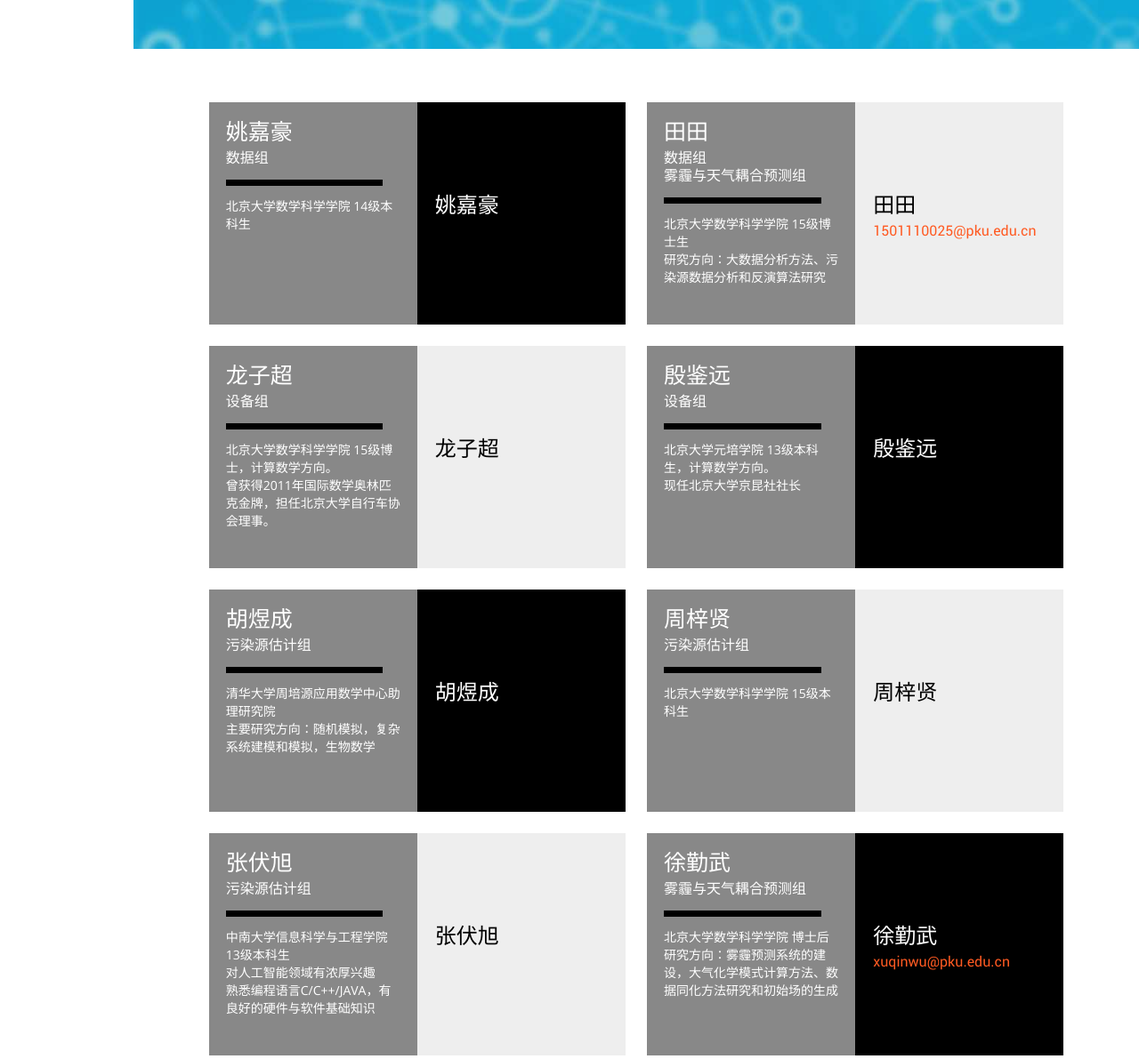
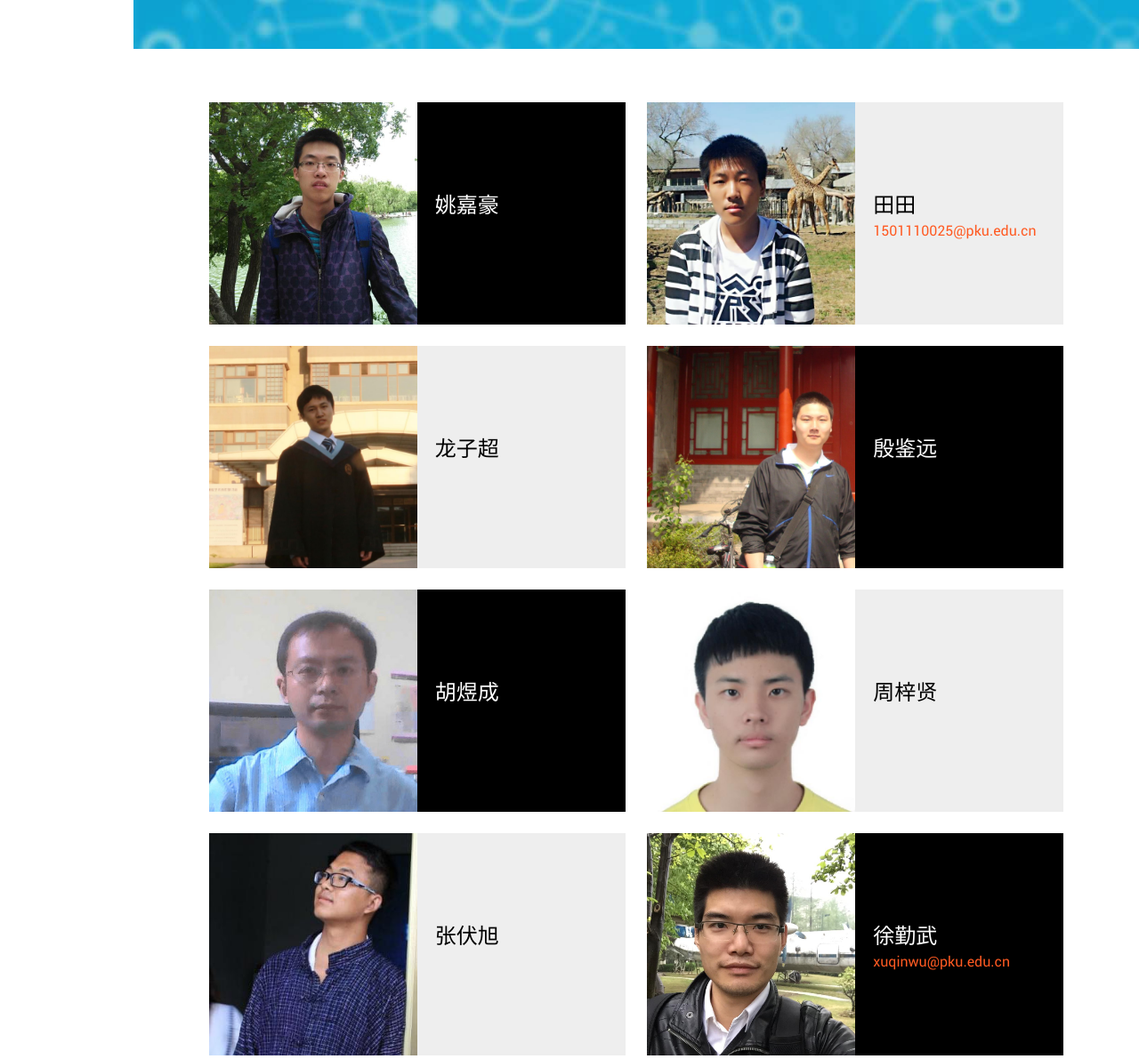
Before and after one commit to lsvih/hazeweb, a plain HTML site: page index.html in a window 1280 px wide. Shown: the part 4550-5741 px from the top of the page at 89% size. Drawn offline with Linux system fonts and the light colour scheme.

Commit message:
upload pictures

```diff
--- a/index.html
+++ b/index.html
@@ -324,8 +324,6 @@
 
 
 
-
-<style type="text/css">.service-hover-text{left:0!important;}</style><!-- // Edit the style temporary to fit situation -->
 			<section class="container-fluid bg-white">
 				<div class="row-fluid custom-padding">
 					<section class="container">
@@ -335,7 +333,7 @@
 							<article class="span6 hor">
 								<div class="row">
 									<div class="service-details">
-										<img src="images/team/01.jpg" alt="realm">
+										<img src="images/team/姚嘉豪.jpg" alt="姚嘉豪">
 										<div class="service-hover-text">
 											<h3>姚嘉豪</h3>
 											<h4>数据组</h4>
@@ -354,7 +352,7 @@
 							<article class="span6 hor">
 								<div class="row">
 									<div class="service-details">
-										<img src="images/team/02.jpg" alt="realm">
+										<img src="images/team/田田.jpg" alt="田田">
 										<div class="service-hover-text">
 											<h3>田田</h3>
 											<h4>数据组<br />雾霾与天气耦合预测组</h4>
@@ -376,7 +374,7 @@
 							<article class="span6 hor">
 								<div class="row">
 									<div class="service-details">
-										<img src="images/team/03.jpg" alt="realm">
+										<img src="images/team/龙子超.jpg" alt="龙子超">
 										<div class="service-hover-text">
 											<h3>龙子超</h3>
 											<h4>设备组</h4>
@@ -394,7 +392,7 @@
 							<article class="span6 hor">
 								<div class="row">
 									<div class="service-details">
-										<img src="images/team/04.jpg" alt="realm">
+										<img src="images/team/殷鉴远.jpg" alt="殷鉴远">
 										<div class="service-hover-text">
 											<h3>殷鉴远</h3>
 											<h4>设备组</h4>
@@ -415,7 +413,7 @@
 							<article class="span6 hor">
 								<div class="row">
 									<div class="service-details">
-										<img src="images/team/01.jpg" alt="realm">
+										<img src="images/team/胡煜成.jpg" alt="胡煜成">
 										<div class="service-hover-text">
 											<h3>胡煜成</h3>
 											<h4>污染源估计组</h4>
@@ -434,7 +432,7 @@
 							<article class="span6 hor">
 								<div class="row">
 									<div class="service-details">
-										<img src="images/team/02.jpg" alt="realm">
+										<img src="images/team/周梓贤.jpg" alt="周梓贤">
 										<div class="service-hover-text">
 											<h3>周梓贤</h3>
 											<h4>污染源估计组</h4>
@@ -455,7 +453,7 @@
 							<article class="span6 hor">
 								<div class="row">
 									<div class="service-details">
-										<img src="images/team/01.jpg" alt="realm">
+										<img src="images/team/张伏旭.jpg" alt="张伏旭">
 										<div class="service-hover-text">
 											<h3>张伏旭</h3>
 											<h4>污染源估计组</h4>
@@ -474,7 +472,7 @@
 							<article class="span6 hor">
 								<div class="row">
 									<div class="service-details">
-										<img src="images/team/02.jpg" alt="realm">
+										<img src="images/team/徐勤武.jpg" alt="徐勤武">
 										<div class="service-hover-text">
 											<h3>徐勤武</h3>
 											<h4>雾霾与天气耦合预测组</h4>
@@ -494,7 +492,7 @@
 							<article class="span6 hor">
 								<div class="row">
 									<div class="service-details">
-										<img src="images/team/01.jpg" alt="realm">
+										<img src="images/team/陈喆.jpg" alt="陈喆">
 										<div class="service-hover-text">
 											<h3>陈喆</h3>
 											<h4>雾霾与天气耦合预测组</h4>
@@ -513,7 +511,7 @@
 							<article class="span6 hor">
 								<div class="row">
 									<div class="service-details">
-										<img src="images/team/02.jpg" alt="realm">
+										<img src="images/team/李冠淳.jpg" alt="李冠淳">
 										<div class="service-hover-text">
 											<h3>李冠淳</h3>
 											<h4>雾霾与天气耦合预测组</h4>
@@ -534,7 +532,7 @@
 							<article class="span6 hor">
 								<div class="row">
 									<div class="service-details">
-										<img src="images/team/01.jpg" alt="realm">
+										<img src="images/team/丁允梓.jpg" alt="丁允梓">
 										<div class="service-hover-text">
 											<h3>丁允梓</h3>
 											<h4>雾霾与天气耦合预测组</h4>
@@ -553,7 +551,7 @@
 							<article class="span6 hor">
 								<div class="row">
 									<div class="service-details">
-										<img src="images/team/02.jpg" alt="realm">
+										<img src="images/team/张子筠.jpg" alt="张子筠">
 										<div class="service-hover-text">
 											<h3>张子筠</h3>
 											<h4>雾霾与天气耦合预测组</h4>
@@ -573,7 +571,7 @@
 							<article class="span6 hor">
 								<div class="row">
 									<div class="service-details">
-										<img src="images/team/01.jpg" alt="realm">
+										<img src="images/team/张日月明.jpg" alt="张日月明">
 										<div class="service-hover-text">
 											<h3>张日月明</h3>
 											<h4>数据库与可视化组</h4>
@@ -592,7 +590,7 @@
 							<article class="span6 hor">
 								<div class="row">
 									<div class="service-details">
-										<img src="images/team/02.jpg" alt="realm">
+										<img src="images/team/李彦增.jpg" alt="李彦增">
 										<div class="service-hover-text">
 											<h3>李彦增</h3>
 											<h4>数据库与可视化组</h4>
@@ -613,8 +611,8 @@
 							<article class="span6 hor">
 								<div class="row">
 									<div class="service-details">
-										<img src="images/team/01.jpg" alt="realm">
-										<div class="service-hover-text">
+										<img src="images/team/01.jpg" alt="王谦">
+										<div class="service-hover-text" style="left:0">
 											<h3>王谦</h3>
 											<h4>数据库与可视化组</h4>
 											<p>中南大学信息可学学院 本科生<br />研究兴趣：机器学习、可视化</p>
--- a/stylesheets/style.css
+++ b/stylesheets/style.css
@@ -626,7 +626,7 @@ font-family:"RobotoLight";
 .service-details:hover .service-hover-text {
 	display: block !important;
 	color: rgba(255,255,255,1);
-	background:#cccccc;
+	background:rgba(0, 0, 0, 0.42);
 	left: 0px;
 	top: 0px;
 }
@@ -806,7 +806,7 @@ font-family:"Open_Sans_L","微软雅黑";
 	height: 200px;
 	width: 88%;
 	bottom: -220px;
-	background: #cccccc;
+	background:rgba(255, 255, 255, 0.42);
 	padding: 15px 15px 10px 15px;
 	text-align: left;
 	transition: all .3s ease-out;
```
Also changed, not shown: images/team/丁允梓.jpg (added), images/team/周梓贤.jpg (added), images/team/姚嘉豪.jpg (added), images/team/张伏旭.jpg (added), images/team/张子筠.jpg (added), images/team/张日月明.jpg (added), images/team/徐勤武.jpg (added), images/team/李冠淳.jpg (added), images/team/李彦增.JPG (added), images/team/殷鉴远.jpg (added), images/team/田田.jpg (added), images/team/胡煜成.jpg (added), images/team/陈喆.jpg (added), images/team/龙子超.jpg (added), 1 other file.
